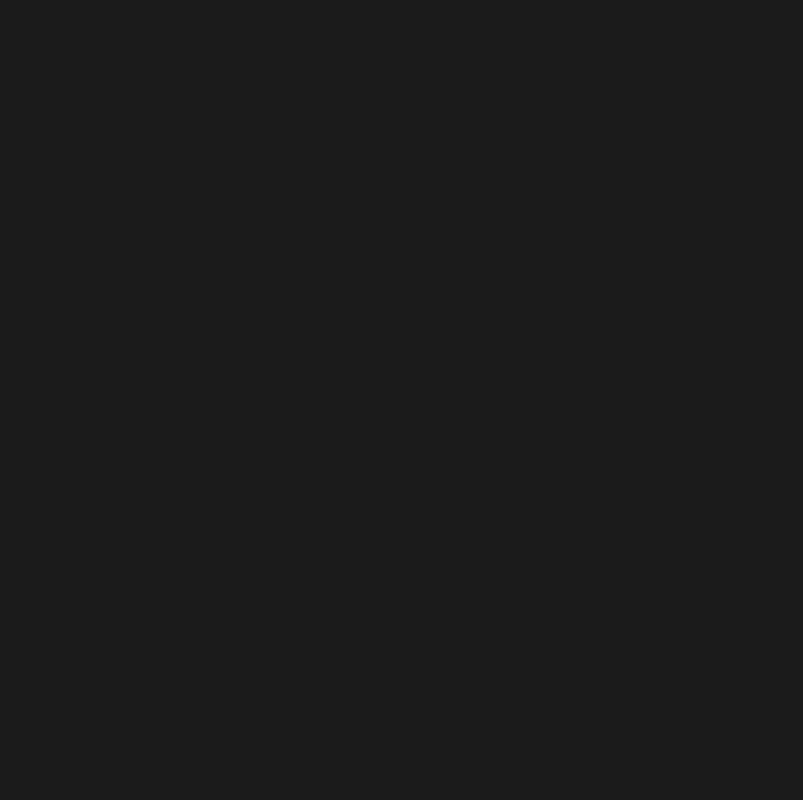
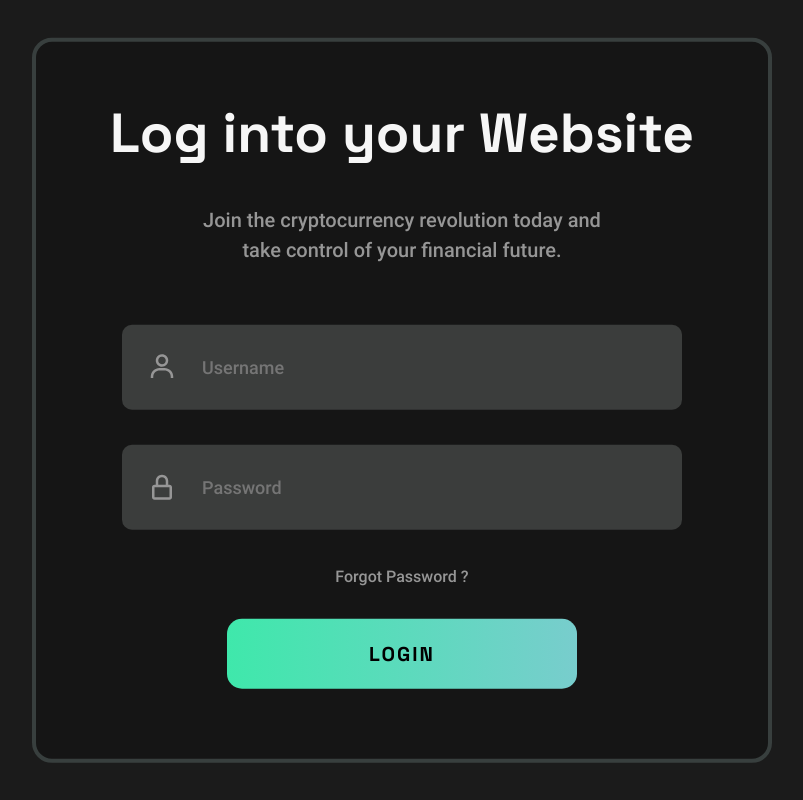
Before and after one commit to maniac-pumpkin/CryptoCode, a plain HTML site: page index.html in a window 1280 px wide. Shown: the whole page, without its empty margins (238-1041 px from the left). Drawn offline with Linux system fonts and the light colour scheme.

Commit message:
Making a logIn form

```diff
--- a/index.html
+++ b/index.html
@@ -4,7 +4,7 @@
 		<meta charset="UTF-8" />
 		<meta http-equiv="X-UA-Compatible" content="IE=edge" />
 		<meta name="viewport" content="width=device-width, initial-scale=1.0" />
-		<title>Document</title>
+		<title>Crypto Code | Login Form</title>
 		<link rel="stylesheet" href="./styles/reset.css" />
 		<link rel="stylesheet" href="./styles/font.css" />
 		<link rel="stylesheet" href="./styles/container.css" />
@@ -12,6 +12,67 @@
 		<link rel="stylesheet" href="./styles/responsive.css" />
 	</head>
 	<body>
+		<!-- LogIn Form -->
+		<div class="form-wrapper">
+			<form class="form-wrapper__login-form">
+				<h1 class="form-wrapper__login-form-title">Log into your Website</h1>
+
+				<p class="form-wrapper__login-form-text text">
+					Join the cryptocurrency revolution today and take control of your
+					financial future.
+				</p>
+
+				<div class="login-form__wrapper-username">
+					<svg
+						width="30"
+						height="30"
+						viewBox="0 0 30 30"
+						fill="none"
+						xmlns="http://www.w3.org/2000/svg"
+					>
+						<path
+							d="M15 2.5C13.7639 2.5 12.5555 2.86656 11.5277 3.55331C10.4999 4.24007 9.6988 5.21619 9.22575 6.35823C8.75271 7.50027 8.62893 8.75693 8.87009 9.96931C9.11125 11.1817 9.7065 12.2953 10.5806 13.1694C11.4547 14.0435 12.5683 14.6388 13.7807 14.8799C14.9931 15.1211 16.2497 14.9973 17.3918 14.5242C18.5338 14.0512 19.5099 13.2501 20.1967 12.2223C20.8834 11.1945 21.25 9.98613 21.25 8.75C21.25 7.0924 20.5915 5.50269 19.4194 4.33058C18.2473 3.15848 16.6576 2.5 15 2.5ZM15 12.5C14.2583 12.5 13.5333 12.2801 12.9166 11.868C12.2999 11.456 11.8193 10.8703 11.5355 10.1851C11.2516 9.49984 11.1774 8.74584 11.3221 8.01841C11.4667 7.29098 11.8239 6.6228 12.3483 6.09835C12.8728 5.5739 13.541 5.21675 14.2684 5.07206C14.9958 4.92736 15.7498 5.00162 16.4351 5.28545C17.1203 5.56928 17.706 6.04993 18.118 6.66661C18.5301 7.2833 18.75 8.00832 18.75 8.75C18.75 9.74456 18.3549 10.6984 17.6517 11.4017C16.9484 12.1049 15.9946 12.5 15 12.5ZM26.25 26.25V25C26.25 22.6794 25.3281 20.4538 23.6872 18.8128C22.0462 17.1719 19.8206 16.25 17.5 16.25H12.5C10.1794 16.25 7.95376 17.1719 6.31282 18.8128C4.67187 20.4538 3.75 22.6794 3.75 25V26.25H6.25V25C6.25 23.3424 6.90848 21.7527 8.08058 20.5806C9.25269 19.4085 10.8424 18.75 12.5 18.75H17.5C19.1576 18.75 20.7473 19.4085 21.9194 20.5806C23.0915 21.7527 23.75 23.3424 23.75 25V26.25H26.25Z"
+							fill="#969696"
+						/>
+					</svg>
+					<input
+						type="text"
+						class="login-form__username-input"
+						placeholder="Username"
+					/>
+				</div>
+
+				<div class="login-form__wrapper-password">
+					<svg
+						width="30"
+						height="30"
+						viewBox="0 0 30 30"
+						fill="none"
+						xmlns="http://www.w3.org/2000/svg"
+					>
+						<path
+							d="M15 3C11.5538 3 8.75 5.80375 8.75 9.25V13H7.5C6.12125 13 5 14.1213 5 15.5V25.5C5 26.8787 6.12125 28 7.5 28H22.5C23.8787 28 25 26.8787 25 25.5V15.5C25 14.1213 23.8787 13 22.5 13H21.25V9.25C21.25 5.80375 18.4462 3 15 3ZM22.5 15.5L22.5025 25.5H7.5V15.5H22.5ZM11.25 13V9.25C11.25 7.1825 12.9325 5.5 15 5.5C17.0675 5.5 18.75 7.1825 18.75 9.25V13H11.25Z"
+							fill="#969696"
+						/>
+					</svg>
+					<input
+						type="password"
+						class="login-form__password-input"
+						placeholder="Password"
+					/>
+				</div>
+
+				<p class="login-form__wrapper-forgot-password text">
+					Forgot Password ?
+				</p>
+
+				<input
+					type="submit"
+					value="LOGIN"
+					class="login-form__wrapper-submit-button btn"
+				/>
+			</form>
+		</div>
 		<script src="./scripts/main.js"></script>
 	</body>
 </html>
--- a/styles/global.css
+++ b/styles/global.css
@@ -4,8 +4,11 @@
 	--dark-grey-color: #1b1b1b;
 	--light-grey-color: #b8b8b8;
 	--black-color: #111111;
+	--second-black: #151515;
 	--gray-color: #969696;
 	--white-color: #f6f6f6;
+	--green-grey-color: #383f3e;
+	--regular-grey-color: #3b3d3c;
 	/* Fonts */
 	--roboto-Medium: roboto-M;
 	--spaceGrotesk-Bold: spaceGrotesk-B;
@@ -30,9 +33,104 @@ body {
 	background-color: var(--dark-grey-color);
 }
 
-/* h1 {
+h1 {
 	font-family: var(--spaceGrotesk-Bold);
 	font-size: 8rem;
 	line-height: 1.5;
 	color: var(--white-color);
-} */
+}
+
+h2 {
+	font-family: var(--spaceGrotesk-Bold);
+	font-size: 5.8rem;
+	line-height: 1.5;
+	color: var(--white-color);
+}
+
+.text {
+	font-family: var(--roboto-Medium);
+	color: var(--gray-color);
+	line-height: 1.5;
+}
+
+.btn {
+	font-family: var(--spaceGrotesk-Regular);
+	font-size: 1.6rem;
+	border-radius: 1rem;
+	border: none;
+	outline: none;
+	cursor: pointer;
+}
+
+.form-wrapper {
+	position: absolute;
+	top: 50%;
+	left: 50%;
+	transform: translate(-50%, -50%);
+}
+
+.form-wrapper__login-form {
+	width: 74rem;
+	padding-top: 5rem;
+	padding-bottom: 7rem;
+	display: flex;
+	flex-direction: column;
+	justify-content: center;
+	align-items: center;
+	text-align: center;
+	background-color: var(--second-black);
+	border: 0.4rem solid var(--green-grey-color);
+	border-radius: 2rem;
+}
+
+.form-wrapper__login-form-title {
+	font-size: 5.5rem;
+	margin-bottom: 3rem;
+}
+
+.form-wrapper__login-form-text {
+	font-size: 2rem;
+	max-width: 44rem;
+	margin-bottom: 6rem;
+}
+
+.login-form__wrapper-username,
+.login-form__wrapper-password {
+	width: 56rem;
+	height: 8.5rem;
+	display: flex;
+	align-items: center;
+	padding-left: 2.5rem;
+	padding-right: 1rem;
+	background-color: var(--regular-grey-color);
+	border-radius: 1rem;
+	margin-bottom: 3.5rem;
+}
+
+.login-form__username-input,
+.login-form__password-input {
+	width: 80%;
+	height: 50%;
+	font-family: var(--roboto-Medium);
+	font-size: 1.8rem;
+	background-color: transparent;
+	color: var(--white-color);
+	border: none;
+	outline: none;
+	margin-left: 2.5rem;
+}
+
+.login-form__wrapper-forgot-password {
+	margin-bottom: 3rem;
+	cursor: pointer;
+}
+
+.login-form__wrapper-submit-button {
+	width: 35rem;
+	height: 7rem;
+	font-family: var(--spaceGrotesk-Bold);
+	font-size: 2rem;
+	letter-spacing: 0.2rem;
+	background: var(--light-green-color);
+	border-radius: 1.5rem;
+}
```
Also changed, not shown: images/svg-icon/lock-icon.svg (added), images/svg-icon/user-icon.svg (added).
